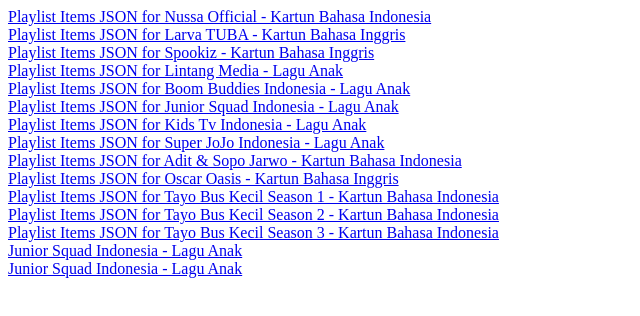
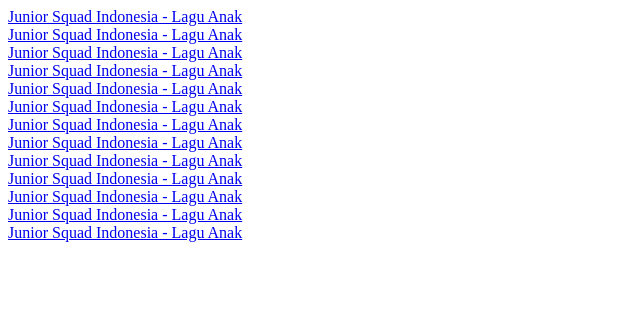
Before and after one commit to p4n1k/Spookiz, a plain HTML site: page public/index.html in a window 1280 px wide. Shown: the whole page, without its empty margins (0-640 px from the left). Drawn offline with Linux system fonts and the light colour scheme.

Commit message:
Update index.html

```diff
--- a/public/index.html
+++ b/public/index.html
@@ -6,35 +6,31 @@
 <title>Youtube JSON Server</title>
 </head>
 <body>
-    <a href="/playlist-items/PLYc1pO20eF3h6Hb91ZpFXNjKqdYTN0HfM">Playlist Items JSON for Nussa Official - Kartun Bahasa Indonesia</a>
-    <br>
-    <a href="/playlist-items/PLxrv_vTPuZ6S6r8nmbmy7lCiLHUWgYs1f">Playlist Items JSON for Larva TUBA - Kartun Bahasa Inggris</a>
-    <br>
-    <a href="/playlist-items/PLjFmi1u8peSqfuNF_6MNZAtEoE7iyVOwF">Playlist Items JSON for Spookiz - Kartun Bahasa Inggris</a>
-    <br>
-    <a href="/playlist-items/UUvFbK1xQGHlMBWRnGCVPF-Q">Playlist Items JSON for Lintang Media - Lagu Anak</a>
-    <br>
-    <a href="/playlist-items/UU84r9HNMGXErz4DJDQzUbcA">Playlist Items JSON for Boom Buddies Indonesia - Lagu Anak</a>
-    <br>
-    <a href="/playlist-items/UUd9BmOudM5glZMtWvxw0GfQ">Playlist Items JSON for Junior Squad Indonesia - Lagu Anak</a>
-    <br>
-    <a href="/playlist-items/UUDVwLvLnrORclfiG_FjBUjQ">Playlist Items JSON for Kids Tv Indonesia - Lagu Anak</a>
-    <br>
-    <a href="/playlist-items/UU_S8TNffRECCdqdrmYlNejw">Playlist Items JSON for Super JoJo Indonesia - Lagu Anak</a>
-    <br>
-    <a href="/playlist-items/PLPWEyqsXLTkxLZyJDOujuDS3NzLvXNVct">Playlist Items JSON for Adit & Sopo Jarwo - Kartun Bahasa Indonesia</a>
-    <br>
-    <a href="/playlist-items/PLwtWtbus8LLlrE2Qo0HcCaiYnMcqnqH0z">Playlist Items JSON for Oscar Oasis - Kartun Bahasa Inggris</a>
-    <br>
-    <a href="/playlist-items/PLgcy-23oZnOAXQpaBo5yocbQZ9w2cbRss">Playlist Items JSON for Tayo Bus Kecil Season 1 - Kartun Bahasa Indonesia</a>
-    <br>
-    <a href="/playlist-items/PLgcy-23oZnOAnZAmuLIiNX9Z9uXzPzT1n">Playlist Items JSON for Tayo Bus Kecil Season 2 - Kartun Bahasa Indonesia</a>
-    <br>
-    <a href="/playlist-items/PLgcy-23oZnOCJ_3p4WHQ-d9G6XjOUecXp">Playlist Items JSON for Tayo Bus Kecil Season 3 - Kartun Bahasa Indonesia</a>
+    <a rel="contents" type="application/json" href="/jsons/junior-squad-indonesia.json">Junior Squad Indonesia - Lagu Anak</a>
     <br>
     <a rel="contents" type="application/json" href="/jsons/junior-squad-indonesia.json">Junior Squad Indonesia - Lagu Anak</a>
     <br>
-    <a rel="contents" type="application/json" href="jsons/junior-squad-indonesia.json">Junior Squad Indonesia - Lagu Anak</a>
+    <a rel="contents" type="application/json" href="/jsons/junior-squad-indonesia.json">Junior Squad Indonesia - Lagu Anak</a>
+    <br>
+    <a rel="contents" type="application/json" href="/jsons/junior-squad-indonesia.json">Junior Squad Indonesia - Lagu Anak</a>
+    <br>
+    <a rel="contents" type="application/json" href="/jsons/junior-squad-indonesia.json">Junior Squad Indonesia - Lagu Anak</a>
+    <br>
+    <a rel="contents" type="application/json" href="/jsons/junior-squad-indonesia.json">Junior Squad Indonesia - Lagu Anak</a>
+    <br>
+    <a rel="contents" type="application/json" href="/jsons/junior-squad-indonesia.json">Junior Squad Indonesia - Lagu Anak</a>
+    <br>
+    <a rel="contents" type="application/json" href="/jsons/junior-squad-indonesia.json">Junior Squad Indonesia - Lagu Anak</a>
+    <br>
+    <a rel="contents" type="application/json" href="/jsons/junior-squad-indonesia.json">Junior Squad Indonesia - Lagu Anak</a>
+    <br>
+    <a rel="contents" type="application/json" href="/jsons/junior-squad-indonesia.json">Junior Squad Indonesia - Lagu Anak</a>
+    <br>
+    <a rel="contents" type="application/json" href="/jsons/junior-squad-indonesia.json">Junior Squad Indonesia - Lagu Anak</a>
+    <br>
+    <a rel="contents" type="application/json" href="/jsons/junior-squad-indonesia.json">Junior Squad Indonesia - Lagu Anak</a>
+    <br>
+    <a rel="contents" type="application/json" href="/jsons/junior-squad-indonesia.json">Junior Squad Indonesia - Lagu Anak</a>
     <br>
 </body>
 </html>
```
